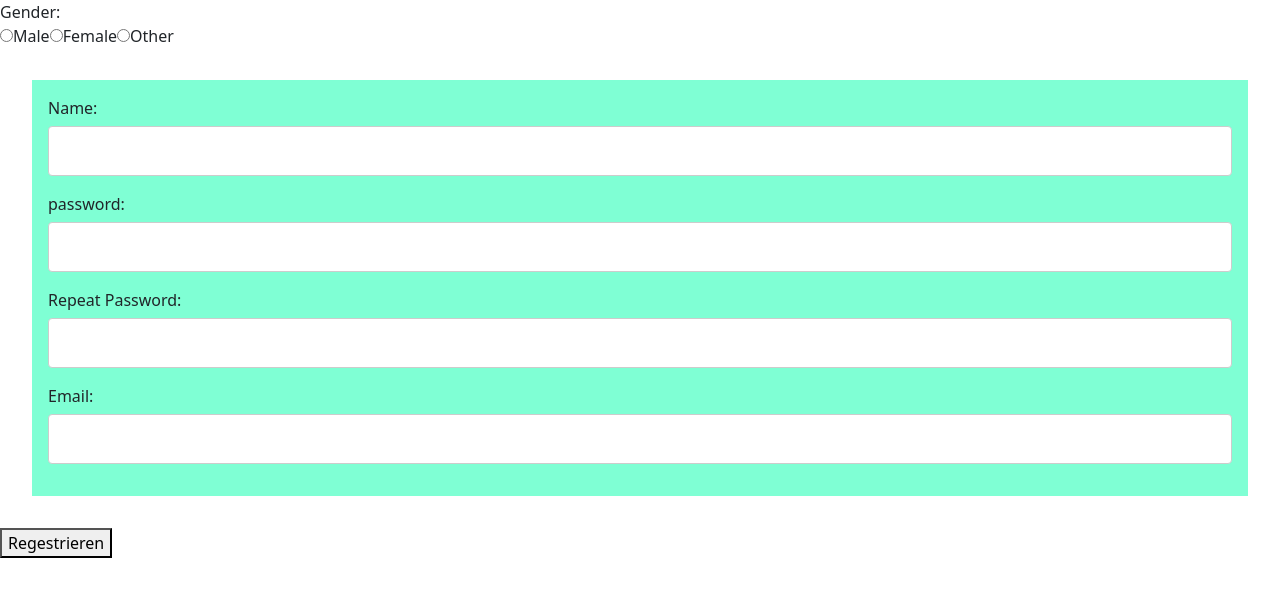
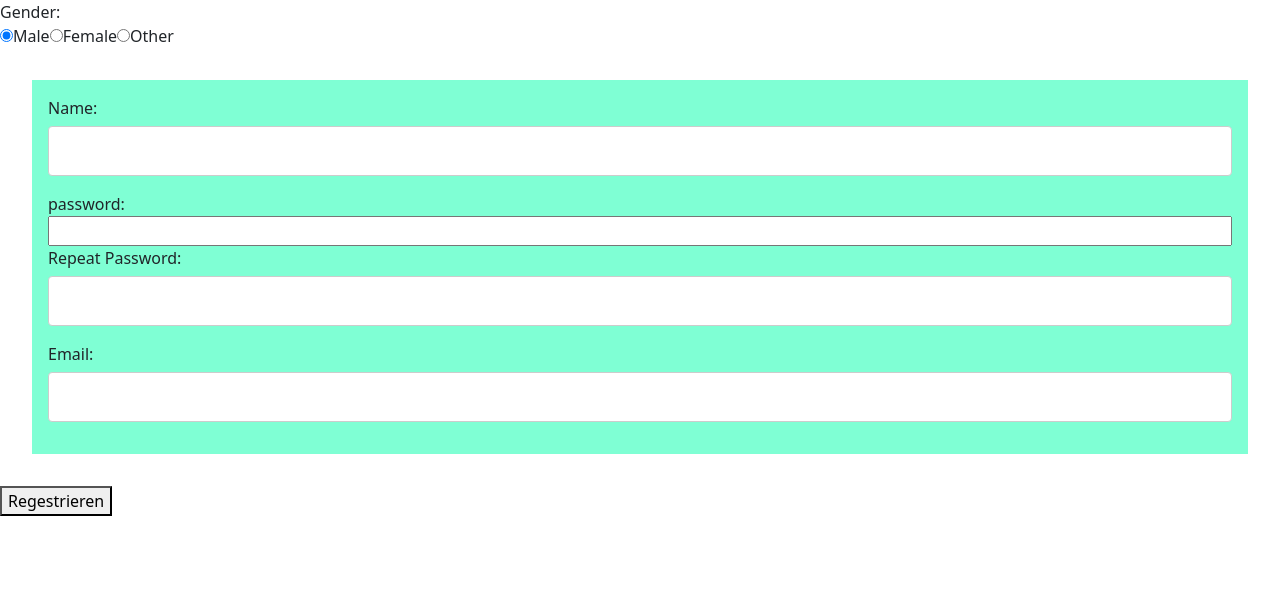
Before and after one commit to ElaheSmailpour/onlineshopping-frontend, a React (Create React App) app: page /signup in a window 1280 px wide. Shown: the top 596 px of the page. Built offline with nearby package versions, Linux system fonts and the light colour scheme.

Commit message:
loginform

```diff
--- a/src/Pages/Home.js
+++ b/src/Pages/Home.js
@@ -5,7 +5,14 @@ import "./styles/home.css"
 const Home = () => {
 
 
+const getaccountbtn=()=>{
+    let local=localStorage.getItem("token")
+    if (local){
+        return <button onClick={()=>{localStorage.clear() ;window.location.reload()} }> logout</button>
 
+    }
+    return  <Link to="/login">login</Link>
+}
     return (
         <div className="Home">
             <h1>Eli Shop</h1>
@@ -17,7 +24,7 @@ const Home = () => {
                             <li className="nav-item active">
 
                                 <i className="fa fa-fw fa-user fa-2x"></i>
-                                <Link to="/login">login</Link>
+                               {getaccountbtn()}
                             </li>
                             <li className="nav-item active">
                                 <Link to="/product">Product</Link>
--- a/src/Pages/Login.js
+++ b/src/Pages/Login.js
@@ -1,13 +1,47 @@
-import {Link} from "react-router-dom"
+import { Link } from "react-router-dom"
+import { loginApi } from "../api/userApi.js"
+import { useHistory } from "react-router-dom";
+import { useState } from "react"
+
 const Login = () => {
+    const [form, setForm] = useState({
+        email: "",
+        password: ""
+    })
+
+    const Handleform = (event) => {
+        event.preventDefault()
+        const newform = { ...form }
+        newform[event.target.name] = event.target.value
+        setForm(newform)
+    }
+    const history = useHistory()
+    const submitlogin = () => {
+
+        const bodylogin = {
+            email: form.email,
+            password: form.password
+
+        }
+        loginApi(bodylogin).then((res) => {
+            const local = res.data.token;
+            localStorage.setItem("token", local)
+            console.log("res=", res)
+            history.push("/")
+        }).catch((error) => {
+            console.log(error.response);
+            alert("email or password is incorrect!")
+        })
+
+    }
     return (
         <div className="Login">
             <h1>Login....</h1>
             <label>Email:</label>
-            <input type="text" />
+            <input type="text" name={"email"} value={form.email} onChange={(e) => Handleform(e)} />
             <label>Password:</label>
-            <input type="text" />
-            <button>Login</button>
+            <input type="password" name={"password"} value={form.password} onChange={(e) => Handleform(e)} />
+            <button onClick={submitlogin}>Login</button>
             <p>New User:Join Now!</p>
             <button><Link to="/signup">signup</Link></button>
 
--- a/src/Pages/Shoppingcart.js
+++ b/src/Pages/Shoppingcart.js
@@ -1,8 +1,19 @@
+import { useEffect } from "react"
+import { useHistory } from "react-router-dom";
 
 const Shoppingcart = () => {
+    const history = useHistory()
+    useEffect(() => {
+        let local = localStorage.getItem("token")
+
+        if (!local) {
+            history.push("/login")
+        }
+    }, [history])
     return (
         <div className="Shoppingcart">
             <h1>Shoppingcart....</h1>
+
 
         </div>
     )
--- a/src/Pages/Signup.js
+++ b/src/Pages/Signup.js
@@ -1,77 +1,80 @@
 import './styles/signup.css'
-import {addsignupApi} from "../api/userApi"
+import { addsignupApi } from "../api/userApi"
 import { useState } from "react"
 const Signup = () => {
+    const [gender, setGender] = useState("Male")
+    const [form, setForm] = useState({
+        name: "",
+        password: "",
+        repeatPassword: "",
+        email: ""
+    })
+    // const [name, setName] = useState("")
+    // const [password, setPassword] = useState("")
+    // const [repeatPassword, setRepeatPassword] = useState("")
+    // const [email, setEmail] = useState("")
+    const checkedgender = (event) => {
+        if (event.target.checked)
+            setGender(event.target.name)
+    }
+    const Regestrieren = (event) => {
+        event.preventDefault()
+        if (form.password !== form.repeatPassword) {
+            alert("password is not equal repeatpassword")
+            return;
 
-const [gender,setGender]=useState([])
+        }
 
-const [name,setName]=useState("")
-const [password,setPassword]=useState("")
-const [repeatPassword,setRepeatPassword]=useState("")
-const [email,setEmail]=useState("")
+        const addsignup = {
+            name: form.name,
+            password: form.password,
+            email: form.email,
+            gender: gender
+        }
 
-const checkedgender=(event,key)=>{
-    switch (key) {
-
-            case "Male":
-            setGender(event.target.value)
-            break;
-            case "Female":
-                setGender(event.target.value)
-                break;
-                case "Other":
-                    setGender(event.target.value)
-                    break;
-
-            default :
-            console.log("sorry addsignup")
+        addsignupApi(addsignup).then((res) => {
+            alert("signup submitted successfully")
+        }).catch((error) => {
+            console.log(error);
+        })
     }
 
-}
-
-const Regestrieren=(event)=>{
-    event.preventDefault()
-    const addsignup = {
-        name,
-        password,
-        email,
-        gender
+    const handleChangeForm = (e) => {
+        console.log(e.target, e.target.name)
+        const newForm = { ...form };
+        newForm[e.target.name] = e.target.value;
+        setForm(newForm);
     }
-
-    addsignupApi(addsignup).then((res)=>{
-    alert("signup submitted successfully")
-}).catch((error)=>{
-    console.log(error);
-})
-}
     return (
-
         <div className="Signup">
             <form className="formsignup">
                 <label for="gender">Gender:</label>
                 <br></br>
-                <input type="Radio" label="Male" value="Male" onClick={(e) => checkedgender(e, "Male")} />
+                <input type="Radio" name="Male" label="Male" checked={gender === "Male"} onClick={(e) => checkedgender(e)} />
                 <label for="male">Male</label>
-                <input type="Radio" label="Female"  value="Female" onClick={(e) => checkedgender(e, "Female")} />
+                <input type="Radio" name={"Female"} label="Female" checked={gender === "Female"} value="Female"
+                    onClick={(e) => checkedgender(e)} />
                 <label for="female">Female</label>
-                <input type="Radio" label="Other"  value="Other" onClick={(e) => checkedgender(e, "Other")} />
+                <input type="Radio" name={"Other"} label="Other" checked={gender === "Other"}
+                    onClick={(e) => checkedgender(e)} />
                 <label for="other">Other</label>
                 <div className="register">
                     <label for="name">Name:</label>
-                    <input type="text" id="name" name="name" value={name}  onChange={e => setName(e.target.value)}/>
+                    <input type="text" id="name" name="name" value={form.name}
+                        onChange={e => handleChangeForm(e)} />
                     <label for="password">password:</label>
-                    <input type="text" id="password" name="password" value={password} onChange={e=>setPassword(e.target.value)} />
+                    <input type="password" id="password" name="password" value={form.password}
+                        onChange={e => handleChangeForm(e)} />
                     <label for="password"> Repeat Password:</label>
-                    <input type="text" id="password" name="repeatpassword"  value={repeatPassword} onChange={e=>setRepeatPassword(e.target.value)}/>
+                    <input type="text" id="password" name="repeatPassword" value={form.repeatPassword}
+                        onChange={e => handleChangeForm(e)} />
                     <label for="email">Email:</label>
-                    <input type="text" id="email" name="email" value={email} onChange={e=>setEmail(e.target.value)}/>
+                    <input type="text" id="email" name="email" value={form.email}
+                        onChange={e => handleChangeForm(e)} />
                 </div>
-
                 <button onClick={Regestrieren}>Regestrieren</button>
-
             </form>
         </div>
     )
 }
-
 export default Signup
--- a/src/api/userApi.js
+++ b/src/api/userApi.js
@@ -1,4 +1,7 @@
 import getAxios from './baseApi'
+export const loginApi=(login)=>{
+    return getAxios.post("/api/login",login)
+}
 
 
 export const addsignupApi=(signup)=>{
```
